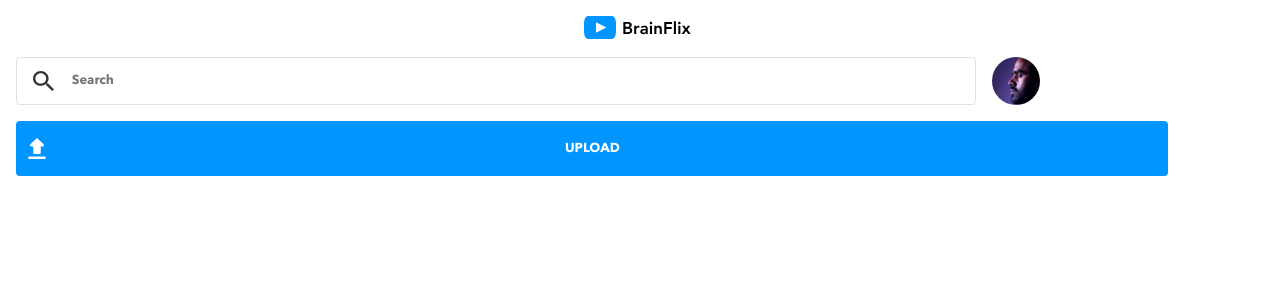
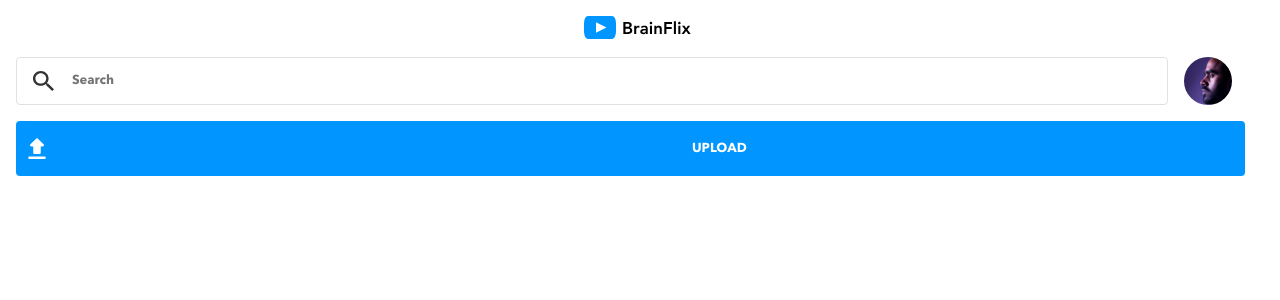
Before and after one commit to Siar416/brainflix, a React (Create React App) app: page / in a window 1280 px wide. Shown: the top 300 px of the page. Built offline with nearby package versions, Linux system fonts and the light colour scheme.

Commit message:
fixed header to span correctly

```diff
--- a/src/components/Header/Header.scss
+++ b/src/components/Header/Header.scss
@@ -1,12 +1,12 @@
+@use "../../styles/partials/reset" as *;
 @use "../../styles/partials/colors" as *;
 @use "../../styles/partials/mixins" as *;
-@use "../../styles/partials/reset" as *;
 
 // mobile section
 .header {
   display: flex;
   flex-direction: column;
-  align-items: flex-start;
+  // align-items: flex-start;
   background-color: $white;
   max-height: 200px;
   padding: 16px 16px;
@@ -26,7 +26,7 @@
     justify-content: left;
     align-items: center;
     border-radius: 4px;
-    width: 75vw;
+    width: 90vw;
     height: 48px;
     border: 1px solid $mercury;
 
@@ -55,21 +55,21 @@
       @include body-mobile;
       color: $white;
       background-color: $brainflix-blue;
-      width: 90vw;
+      width: 96vw;
       height: 55px;
       border: none;
       border-radius: 4px;
       display: flex;
       flex-direction: row;
       align-items: center;
-      justify-content: flex-start;
+      // justify-content: flex-start;
 
       &:hover {
         background-color: $brainflix-dark-blue;
       }
 
       &-img {
-        margin-right: 45%;
+        margin-right: 50vw;
         height: 30px;
       }
     }
```
